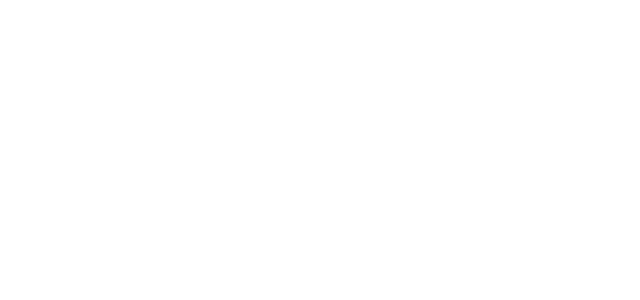
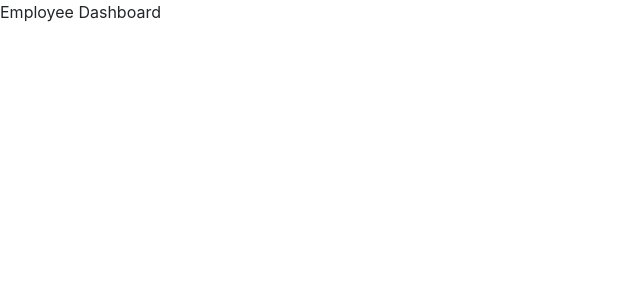
Before and after one commit to nikitacse11/Employee-Management-System, a React (Create React App) app in the folder frontend/: page /employee-dashboard in a window 1280 px wide. Before the commit this address had no page. Shown: the top 300 px of the page, without its empty margins (0-640 px from the left). Built offline with nearby package versions, Linux system fonts and the light colour scheme.

Commit message:
todo page

```diff
--- a/frontend/src/App.js
+++ b/frontend/src/App.js
@@ -1,6 +1,7 @@
 import { BrowserRouter, Routes, Route } from 'react-router-dom'
 import SignIn from './components/signIn/signIn.jsx';
 import AdminDasboard from './components/dashboard/admin/adminDashboard.jsx';
+import EmployeeDashboard from './components/dashboard/employee/employeeDashboard.jsx';
 function App() {
   return (
     <BrowserRouter>
@@ -8,6 +9,7 @@ function App() {
         <Route path="/" element={<SignIn/>} />
         <Route path="/signin" element={<SignIn/>} />
         <Route path="/admin-dashboard" element={<AdminDasboard />} />
+        <Route path="/employee-dashboard" element={<EmployeeDashboard />} />
         </Routes>
     </BrowserRouter>
   );
--- /dev/null
+++ b/frontend/src/components/dashboard/employee/employeeDashboard.jsx
@@ -0,0 +1,8 @@
+function EmployeeDashboard () {
+    return (
+        <>
+            <div>Employee Dashboard</div>
+        </>
+    )
+}
+export default EmployeeDashboard;
```
Also changed, not shown: frontend/src/components/dashboard/employee/todo/todo.jsx (added, +17 -0 lines).
